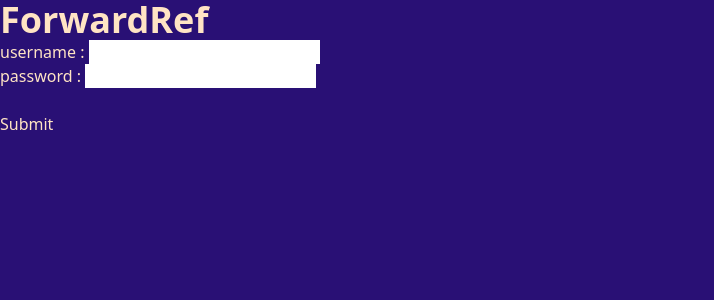
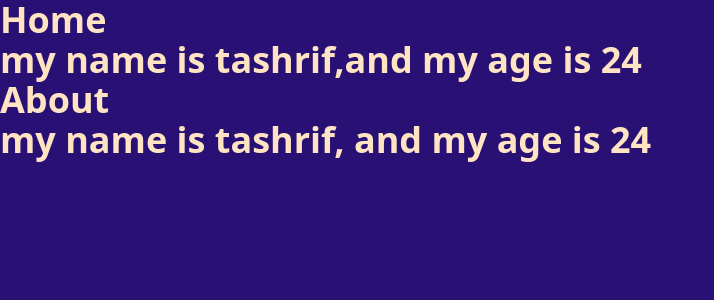
Before and after one commit to tashrifmiyaji/my-react, a React (Vite) app: page / in a window 1280 px wide. Shown: the top 300 px of the page, without its empty margins (0-714 px from the left). Built offline with nearby package versions, Linux system fonts and the light colour scheme.

Commit message:
context API learning - 1

```diff
--- a/src/App.jsx
+++ b/src/App.jsx
@@ -17,7 +17,11 @@ import "./index.css";
 // import {FetchingData} from "./components/Fetching API Data/fetchingData"
 // import { Pokemon } from "./components/Projects/Pokemon Cards/pokemon"
 // import { UseRef } from "./components/Hook/useRef/index";
-import { ForwardRef } from "./components/Hook/useRef/forwardRef";
+// import { ForwardRef } from "./components/Hook/useRef/forwardRef";
+//
+import { BioProvider } from "./components/Hook/context API/index";
+import { Home } from "./components/Hook/context API/Home";
+import { About } from "./components/Hook/context API/about";
 
 function App() {
 	return (
@@ -40,7 +44,11 @@ function App() {
 			{/* <FetchingData/> */}
 			{/* <Pokemon /> */}
 			{/* <UseRef /> */}
-			<ForwardRef/>
+			{/* <ForwardRef/> */}
+			<BioProvider>
+				<Home/>
+				<About/>
+			</BioProvider>
 		</>
 	);
 }
--- /dev/null
+++ b/src/components/Hook/context API/Home.jsx
@@ -0,0 +1,13 @@
+import { useContext } from "react";
+import { BioContext } from ".";
+
+
+export const Home = () => {
+    const {myName, myAge} = useContext(BioContext)
+    return(
+        <>
+        <h1 className="text-center">Home</h1>
+        <h1 className="text-center">my name is {myName},and my age is {myAge} </h1>
+        </>
+    )
+}
--- /dev/null
+++ b/src/components/Hook/context API/about.jsx
@@ -0,0 +1,13 @@
+import { useContext } from "react";
+import { BioContext } from ".";
+
+
+export const About = () => {
+    const {myName, myAge} = useContext(BioContext)
+    return(
+        <>
+        <h1 className="text-center">About</h1>
+        <h1 className="text-center">my name is {myName}, and my age is {myAge} </h1>
+        </>
+    )
+}
--- /dev/null
+++ b/src/components/Hook/context API/index.jsx
@@ -0,0 +1,14 @@
+import { createContext} from "react"
+
+export const BioContext = createContext()
+
+export const BioProvider = ({children}) => {
+
+    const myName = "tashrif";
+    const myAge = 24
+
+    return(
+    <BioContext.Provider value={{myName, myAge}}>{children}</BioContext.Provider>
+    )
+
+}
```
